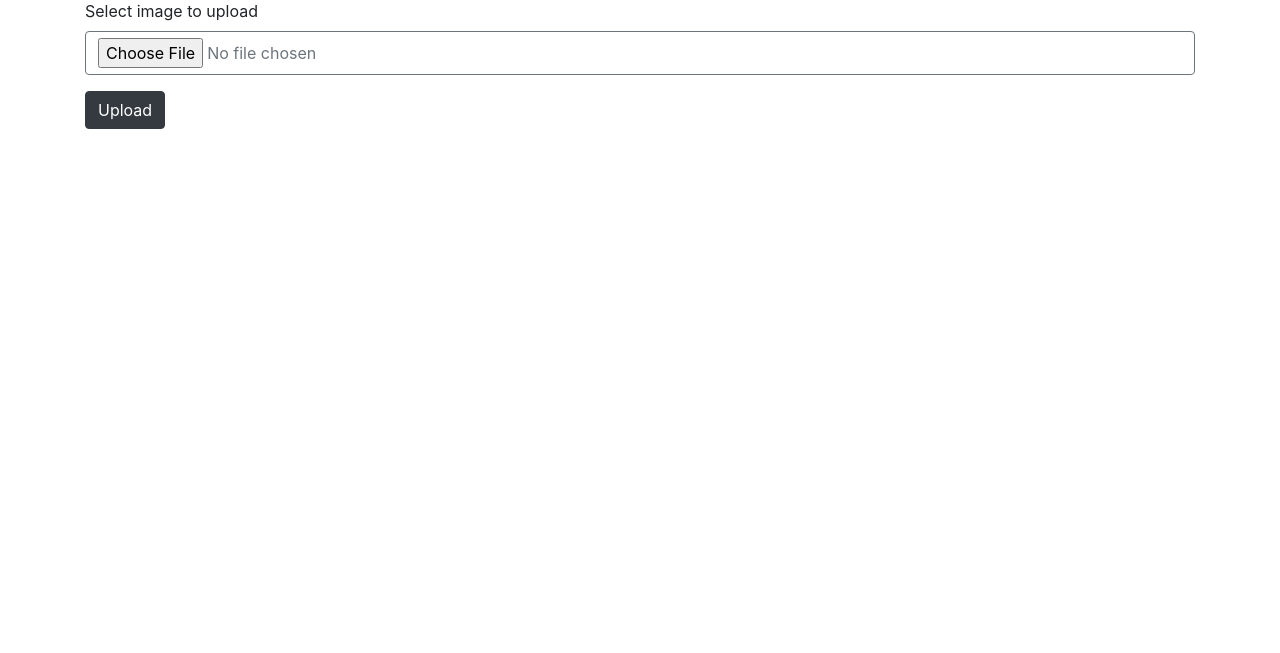
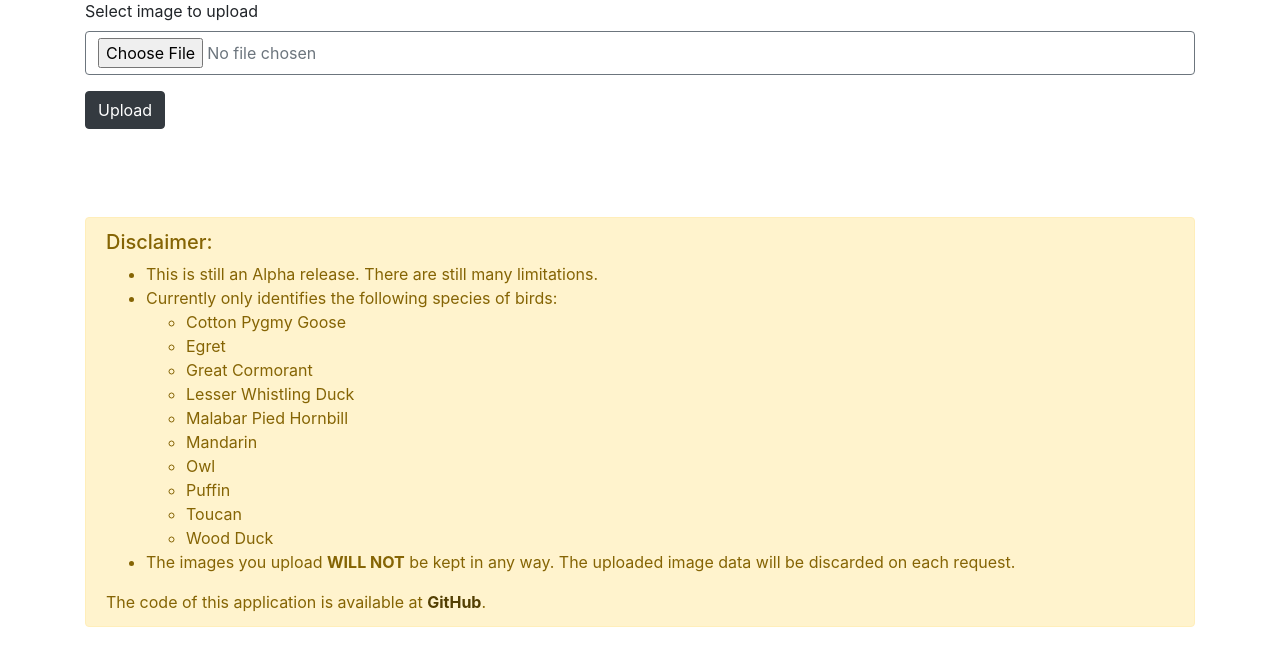
Before and after one commit to Thimira/bird_watch, a Flask app: page / in a window 1280 px wide. Shown: the part 147-800 px from the top of the page. Run offline with Flask 2, Linux system fonts and the light colour scheme; parts of the project's set-up code (start-up, migrations or seed data) failed here and were passed over; some libraries are stand-ins or nearby versions.

Commit message:
adding a disclaimer message to the page

```diff
--- a/templates/index.html
+++ b/templates/index.html
@@ -70,6 +70,29 @@
                 </div>
             </div>
             {% endif %}
+            <br />
+            <div class="alert alert-warning" role="alert">
+                <h5 class="alert-heading">Disclaimer:</h5>
+                <ul>
+                    <li>This is still an Alpha release. There are still many limitations.</li>
+                    <li>Currently only identifies the following species of birds:
+                        <ul>
+                            <li>Cotton Pygmy Goose</li>
+                            <li>Egret</li>
+                            <li>Great Cormorant</li>
+                            <li>Lesser Whistling Duck</li>
+                            <li>Malabar Pied Hornbill</li>
+                            <li>Mandarin</li>
+                            <li>Owl</li>
+                            <li>Puffin</li>
+                            <li>Toucan</li>
+                            <li>Wood Duck</li>
+                        </ul>
+                    </li>
+                    <li>The images you upload <strong>WILL NOT</strong> be kept in any way. The uploaded image data will be discarded on each request.</li>
+                </ul>
+                <p class="mb-0">The code of this application is available at <a href="https://github.com/Thimira/bird_watch" target="_blank" class="alert-link">GitHub</a>.</p>
+            </div>
         </main>
 
         <!-- Optional JavaScript -->
```
